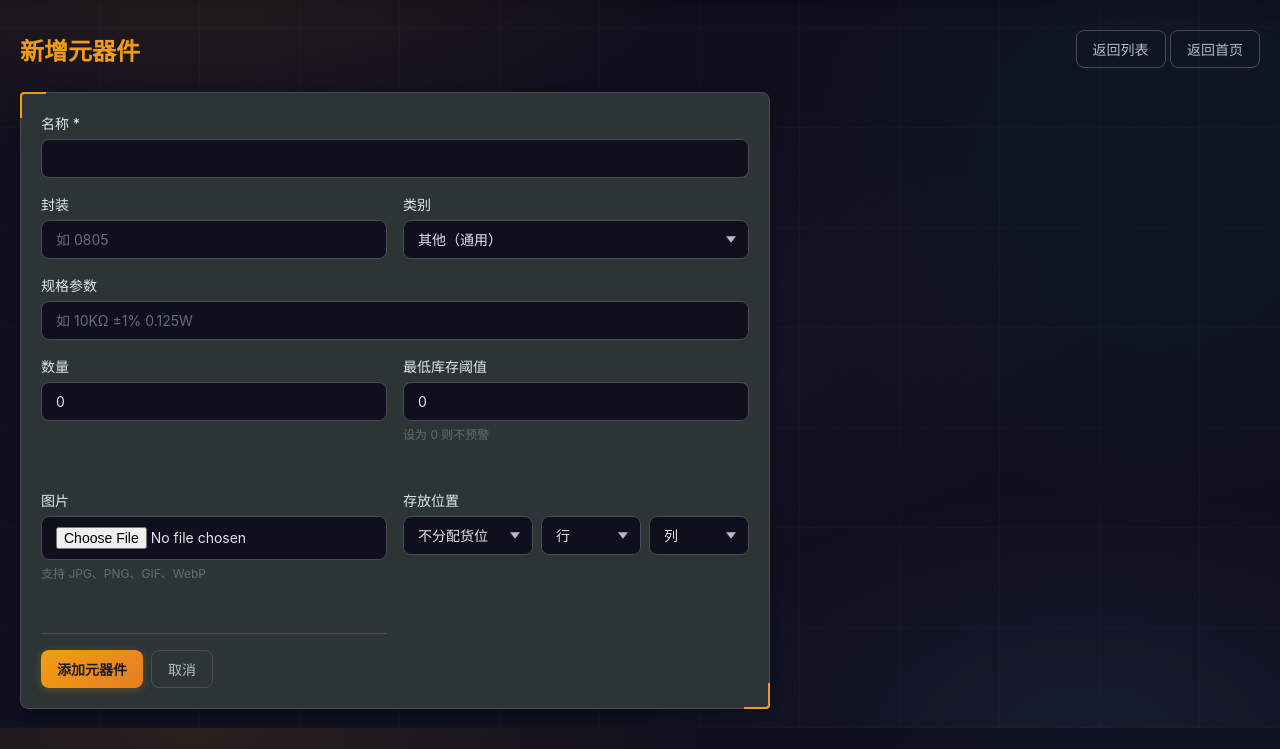
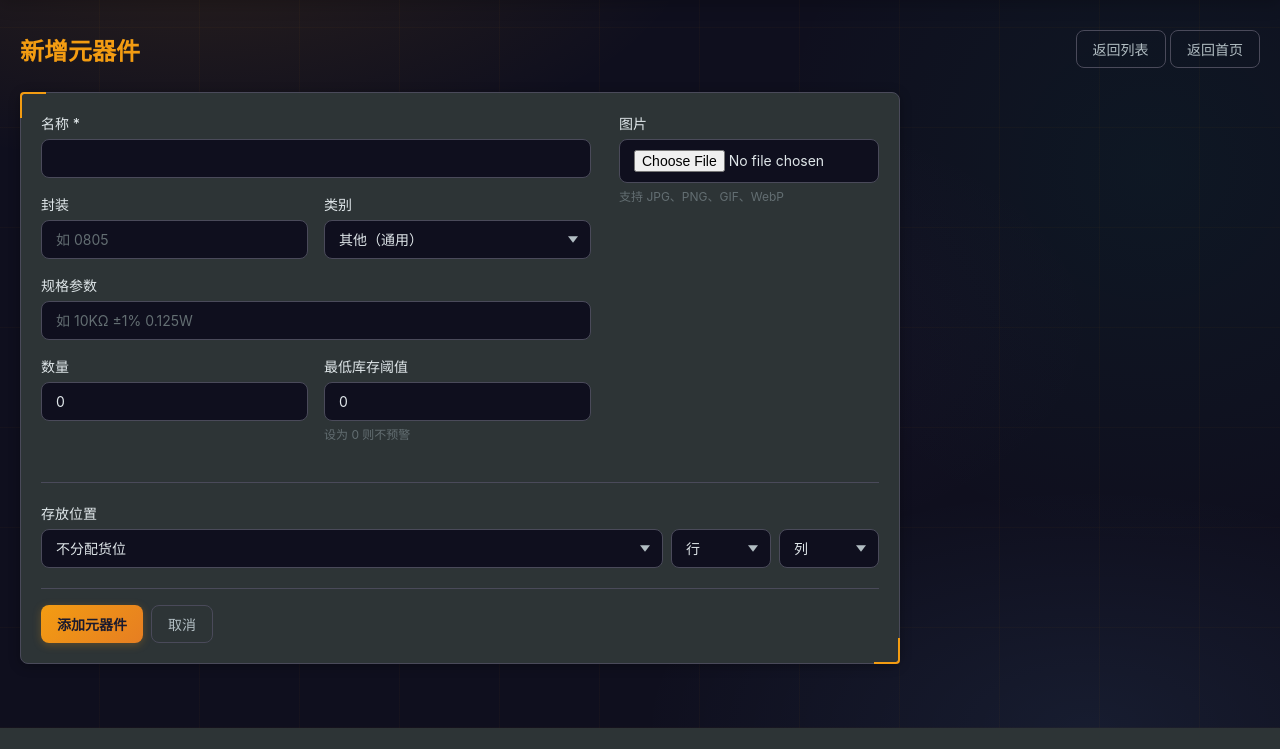
Before and after one commit to shpwtd/component-management-system, a Flask app: page /components/add in a window 1280 px wide. Shown: the part 72-821 px from the top of the page. After the commit the page ends 800 px from the top, so only its background shows below. Run offline with Flask 3, Linux system fonts and the light colour scheme; parts of the project's set-up code (start-up, migrations or seed data) failed here and were passed over.

Commit message:
refactor: 元器件表单重构为上下分区两列布局
[布局重构]
component_form.html 全面重构：
- 上方两列网格：基本信息(名称/封装/类别/规格/数量/阈值) + 右上角图片区
- 下方整宽：存放位置(货架/行/列)
- 详情页、编辑页、新增页共用同一布局
- detail_view 模式下字段加 disabled，右上角图片区显示现有图片或'暂无图片'
- 编辑/新增页显示上传控件和删除按钮
- 修复 form-group div 嵌套错误（数量和阈值两层div嵌套）

[CSS 新增]
style.css 新增：
- .component-form-card: 表单卡片 880px 宽度
- .form-grid-2col: CSS Grid 两列布局 (1fr 260px, gap 28px)
- .form-side-img: sticky 图片栏
- .img-preview / .img-empty: 图片预览与空状态样式
- .full-width: 100% 宽度按钮
- @media (max-width: 720px): 响应式 - 单列堆叠

[app.py 跳转逻辑]
- 新增 POST: redirect 到刚创建的元器件详情页 (component_detail)
- 编辑 POST: redirect 回编辑页 (component_edit),留 flash 提示用户
- 详情视图 GET 不变

[验证 - 后端跳转正确]
通过 Flask test_client 验证：
- POST /components/add: 302 -> /components/6 (新建元器件的详情页) ✓
- POST /components/1/edit: 302 -> /components/1/edit (留在编辑页) ✓
- 三个页面视觉布局正常: 详情页 / 编辑页 / 新增页 ✓
- 响应式: <720px 变单列 ✓

注意: Python 模块代码改动需要重启 Flask 服务进程才能生效
(模板自动重载只影响 .html 不影响 .py)
请使用 start.vbs 重启服务来查看跳转行为变更。

```diff
--- a/app.py
+++ b/app.py
@@ -428,7 +428,8 @@ def component_add():
         components.append(comp)
         save_components(components)
         flash(f"元器件「{name}」已添加", "success")
-        return redirect(url_for("component_list"))
+        # 新增后跳转到刚创建的元器件详情页
+        return redirect(url_for("component_detail", cid=comp["id"]))
     return render_template("component_form.html", comp=None, shelves=load_shelves(), cats=get_category_list(), tree=get_category_tree(), stock_logs=[])
 
 @app.route("/components/<int:cid>/edit", methods=["GET", "POST"])
@@ -505,7 +506,8 @@ def component_edit(cid):
                 comp["image"] = fn
         save_components(components)
         flash(f"元器件「{name}」已更新", "success")
-        return redirect(url_for("component_list"))
+        # 编辑后留在 edit 页，继续修改
+        return redirect(url_for("component_edit", cid=cid))
     return render_template("component_form.html", comp=comp, shelves=load_shelves(), cats=get_category_list(), tree=get_category_tree(), stock_logs=[])
 
 @app.route("/components/<int:cid>/delete", methods=["POST"])
--- a/static/style.css
+++ b/static/style.css
@@ -250,6 +250,20 @@ textarea.form-control { min-height: 80px; resize: vertical; }
 .form-row { display: grid; grid-template-columns: 1fr 1fr; gap: 16px; }
 .form-actions { display: flex; gap: 8px; margin-top: 20px; padding-top: 16px; border-top: 1px solid var(--border); }
 
+/* 元器件表单两列布局 */
+.component-form-card { max-width: 880px; }
+.form-grid-2col { display: grid; grid-template-columns: 1fr 260px; gap: 28px; align-items: start; }
+.form-section { margin-top: 24px; padding-top: 20px; border-top: 1px solid var(--border); }
+.form-side-img { position: sticky; top: 16px; }
+.img-preview { background: var(--bg-elevated); border: 1px solid var(--border); border-radius: 8px; padding: 8px; text-align: center; margin-bottom: 8px; }
+.img-preview img { max-width: 100%; max-height: 240px; border-radius: 6px; display: block; margin: 0 auto; }
+.img-empty { padding: 28px 12px; background: var(--bg-elevated); border: 1px dashed var(--border); border-radius: 8px; color: var(--text-muted); text-align: center; font-size: 13px; }
+.full-width { width: 100%; }
+@media (max-width: 720px) {
+  .form-grid-2col { grid-template-columns: 1fr; }
+  .form-side-img { position: static; }
+}
+
 /* Tables */
 .table-wrap { overflow-x: auto; border-radius: var(--radius); }
 table { width: 100%; border-collapse: collapse; font-size: 14px; }
--- a/templates/component_form.html
+++ b/templates/component_form.html
@@ -25,25 +25,27 @@
 </div>
 {% endif %}
 
-<div class="card" style="max-width:750px">
-<form method="POST" enctype="multipart/form-data">
+<div class="card component-form-card">
+<form method="POST"{% if not detail_view %} enctype="multipart/form-data"{% endif %}>
+<div class="form-grid-2col">
+<div class="form-main-col">
 <div class="form-group">
 <label>名称 *</label>
-<input type="text" name="name" class="form-control" value="{{ comp.name if comp else "" }}" required>
+<input type="text" name="name" class="form-control" value="{{ comp.name if comp else '' }}" required{{ ' disabled' if detail_view else '' }}>
 </div>
 <div class="form-row">
 <div class="form-group">
 <label>封装</label>
-<input type="text" name="package" class="form-control" value="{{ comp.package if comp else "" }}" placeholder="如 0805">
+<input type="text" name="package" class="form-control" value="{{ comp.package if comp else '' }}" placeholder="如 0805"{{ ' disabled' if detail_view else '' }}>
 </div>
 <div class="form-group">
 <label>类别</label>
-<select name="category" class="form-control">
+<select name="category" class="form-control"{{ ' disabled' if detail_view else '' }}>
 {% for k, v in tree.items() %}
 <optgroup label="{{ v.name }}">
-<option value="{{ k }}" {{ "selected" if comp and comp.category == k else "" }}>{{ v.name }}（通用）</option>
+<option value="{{ k }}" {{ 'selected' if comp and comp.category == k else '' }}>{{ v.name }}（通用）</option>
 {% for sub in v.children %}
-<option value="{{ sub.key }}" {{ "selected" if comp and comp.category == sub.key else "" }}>{{ sub.name }}</option>
+<option value="{{ sub.key }}" {{ 'selected' if comp and comp.category == sub.key else '' }}>{{ sub.name }}</option>
 {% endfor %}
 </optgroup>
 {% endfor %}
@@ -52,50 +54,45 @@
 </div>
 <div class="form-group">
 <label>规格参数</label>
-<input type="text" name="specs" class="form-control" value="{{ comp.specs if comp else "" }}" placeholder="如 10KΩ ±1% 0.125W">
+<input type="text" name="specs" class="form-control" value="{{ comp.specs if comp else '' }}" placeholder="如 10KΩ ±1% 0.125W"{{ ' disabled' if detail_view else '' }}>
 </div>
 <div class="form-row">
 <div class="form-group">
 <label>数量</label>
-<input type="number" name="quantity" class="form-control" value="{{ comp.quantity if comp else 0 }}" min="0">
+<input type="number" name="quantity" class="form-control" value="{{ comp.quantity if comp else 0 }}" min="0"{{ ' disabled' if detail_view else '' }}>
 </div>
-
-<div class="form-group">
 <div class="form-group">
 <label>最低库存阈值</label>
-<input type="number" name="min_stock" class="form-control" value="{{ comp.min_stock if comp else 0 }}" min="0">
+<input type="number" name="min_stock" class="form-control" value="{{ comp.min_stock if comp else 0 }}" min="0"{{ ' disabled' if detail_view else '' }}>
 <div class="hint">设为 0 则不预警</div>
 </div>
 </div>
+</div>{# 右侧图片列 #}
+<aside class="form-side-img">
+<div class="form-group">
+<label>图片</label>
 {% if comp and comp.image %}
-<div class="form-group">
-<label>当前图片</label>
-<div><img src="/uploads/{{ comp.image }}" style="max-width:200px;max-height:200px;border-radius:8px;border:1px solid #dfe6e9;"></div>
+<div class="img-preview"><img src="/uploads/{{ comp.image }}" alt="当前图片"></div>
 {% if not detail_view %}
-<button type="button" class="btn btn-sm btn-danger" style="margin-top:8px" onclick="deleteImage({{ comp.id }})">删除图片</button>
+<button type="button" class="btn btn-sm btn-danger full-width" style="margin-top:8px" onclick="deleteImage({{ comp.id }})">删除图片</button>
+{% endif %}
+{% elif detail_view %}
+<div class="img-empty">暂无图片</div>
+{% endif %}
+{% if not detail_view %}
+<input type="file" name="image" class="form-control" style="margin-top:{{ '12px' if comp and comp.image else '0' }}" accept="image/*">
+<div class="hint">支持 JPG、PNG、GIF、WebP</div>
 {% endif %}
 </div>
-{% elif detail_view %}
-{# 详情页且暂无图片：不显示上传控件，仅提示 #}
-<div class="form-group">
-<label>图片</label>
-<div class="hint" style="padding:12px;color:var(--text-muted)">暂无图片</div>
-</div>
-{% endif %}
-{% if not detail_view %}
-<div class="form-group">
-<label>{{ '更换图片' if comp and comp.image else '图片' }}</label>
-<input type="file" name="image" class="form-control" accept="image/*">
-<div class="hint">支持 JPG、PNG、GIF、WebP</div>
-</div>
-{% endif %}
-<div class="form-group">
+</aside>
+</div>{# 下面是位置区，整宽 #}
+<div class="form-group form-section">
 <label>存放位置</label>
 <div class="pos-select">
 <select name="shelf_id" id="shelf_sel_form" class="form-control" style="flex:1" onchange="updateCols(this, document.getElementById('row_sel_form'), document.getElementById('col_sel_form'))"{% if detail_view %} disabled{% endif %}>
 <option value="">不分配货位</option>
 {% for s in shelves %}
-<option value="{{ s.id }}" {{ "selected" if comp and comp.shelf_id == s.id else "" }}>{{ s.name }}</option>
+<option value="{{ s.id }}" {{ 'selected' if comp and comp.shelf_id == s.id else '' }}>{{ s.name }}</option>
 {% endfor %}
 </select>
 <select name="row" id="row_sel_form" class="form-control" style="width:100px"{% if detail_view %} disabled{% endif %}>
@@ -116,8 +113,6 @@
       {% endfor %}
     {% endif %}
   {% endfor %}
-{% elif detail_view and comp and comp.shelf_id %}
-  {# 有货位但货架不存在：留空 #}
 {% else %}
 <option value="">列</option>
 {% endif %}
```
Also changed, not shown: final_detail_page.png (added), final_detail_viewport.png (added), test_add_page_view.png (added), test_detail_page_view.png (added), test_detail_v2.png (added), test_edit_page_view.png (added), test_edit_v2.png (added), test_narrow_viewport.png (added).
